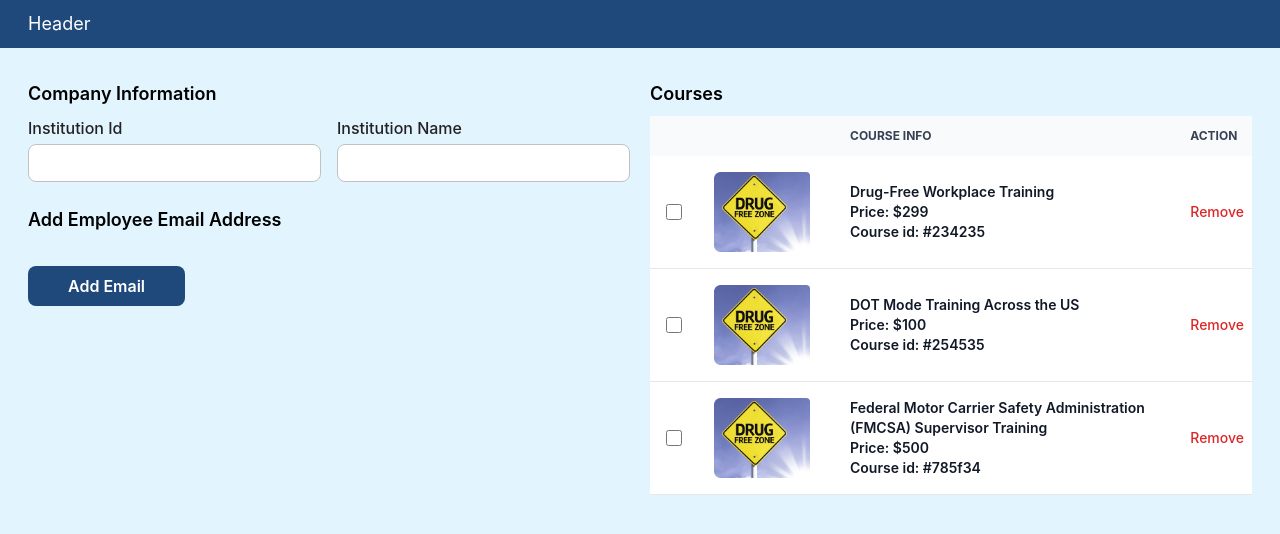
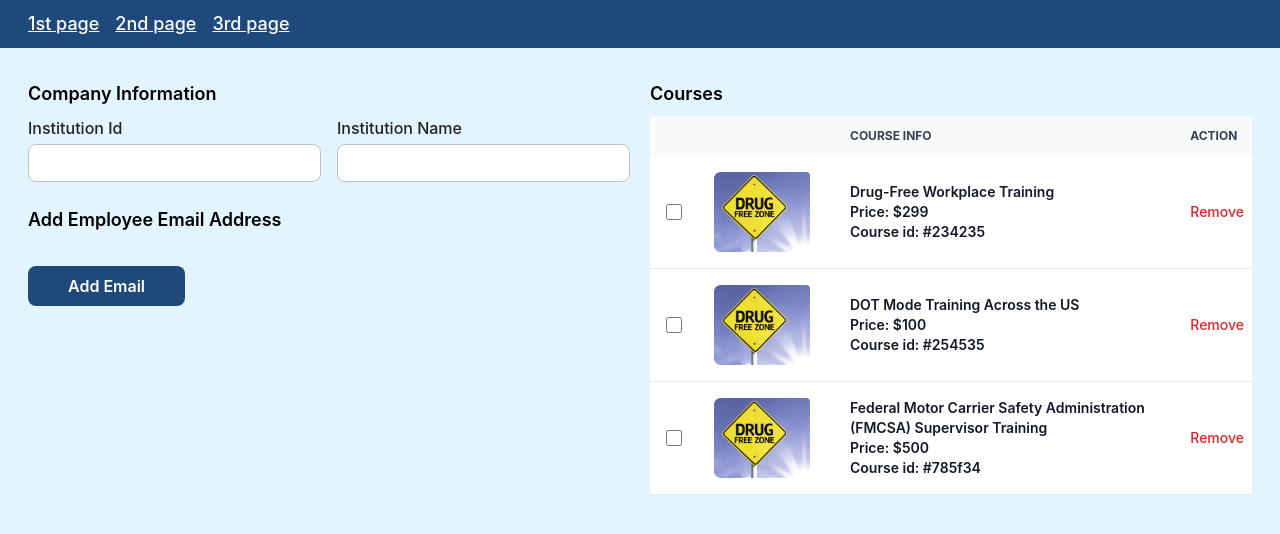
Before and after one commit to Jisan-mia/react-tailwind, a React (Create React App) app: page / in a window 1280 px wide. Shown: the top 534 px of the page. Built offline with nearby package versions, Linux system fonts and the light colour scheme.

Commit message:
all the component file created

```diff
--- a/src/App.js
+++ b/src/App.js
@@ -1,14 +1,28 @@
+import { useState } from 'react';
 import './App.css';
-import CompanyEnroll from './components/CompanyEnroll';
+import CompanyEnrolledCourses from './components/CompanyEnrolledCourses/CompanyEnrolledCourses';
+import CompanyLanding from './components/CompanyLanding/CompanyLanding';
+import CompanyEnroll from './components/CompnayEnroll/CompanyEnroll';
+
 
 function App() {
+  const [currentPage, setCurrentPage] = useState(1)
+
   return (
    <>
    {/* header here */}
    <header className="h-12 bg-[#1F497B] w-full flex items-center px-7 text-white text-lg">
-      <h1>Header</h1>
+      <div className='flex items-center gap-4 text-white font-medium'>
+        <h2 onClick={() => setCurrentPage(1)} className='underline cursor-pointer'>1st page</h2>
+        <h2 onClick={() => setCurrentPage(2)} className='underline cursor-pointer'>2nd page</h2>
+        <h2 onClick={() => setCurrentPage(3)} className='underline cursor-pointer'>3rd page</h2>
+      </div>
    </header>
-   <CompanyEnroll />
+
+   {
+    currentPage === 1 ?  <CompanyEnroll /> : currentPage === 2 ? <CompanyEnrolledCourses /> : <CompanyLanding />
+   }
+
    </>
   );
 }
--- /dev/null
+++ b/src/components/CompanyEnrolledCourses/CompanyEnrolledCourses.jsx
@@ -0,0 +1,9 @@
+import React from 'react'
+
+const CompanyEnrolledCourses = () => {
+  return (
+    <div>CompanyEnrolledCourses</div>
+  )
+}
+
+export default CompanyEnrolledCourses
--- /dev/null
+++ b/src/components/CompanyLanding/CompanyLanding.jsx
@@ -0,0 +1,9 @@
+import React from 'react'
+
+const CompanyLanding = () => {
+  return (
+    <div>CompanyLanding</div>
+  )
+}
+
+export default CompanyLanding
--- a/src/components/CompanyEnroll.jsx
+++ b/src/components/CompnayEnroll/CompanyEnroll.jsx
@@ -1,6 +1,7 @@
 import React, { useEffect, useState } from 'react'
+import InputComponent from '../InputComponent';
 import CompanyCoursesToEnroll from './CompanyCoursesToEnroll'
-import InputComponent from './InputComponent'
+
 
 const CompanyEnroll = () => {
   const [allAddedEmployeeEmail, setAllAddedEmployeeEmail] = useState([]);
```
Also changed, not shown: src/components/CompnayEnroll/CompanyCoursesToEnroll.jsx (renamed from src/components/CompanyCoursesToEnroll.jsx).
